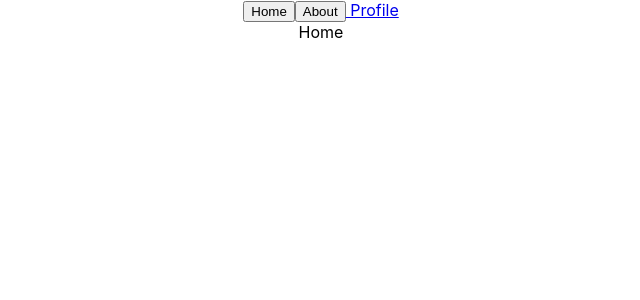
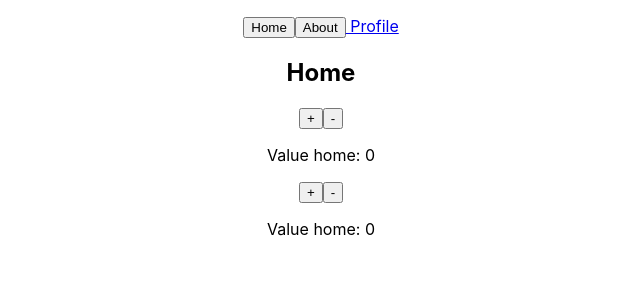
Before and after one commit to dorimusz/show-tracker, a React (Create React App) app in the folder frontend/: page / in a window 1280 px wide. Shown: the top 300 px of the page, without its empty margins (319-959 px from the left). Built offline with nearby package versions, Linux system fonts and the light colour scheme.

Commit message:
custom and global hooks

```diff
--- a/frontend/src/App.jsx
+++ b/frontend/src/App.jsx
@@ -3,7 +3,7 @@ import React from 'react';
 // import NumberPresenter from './NumberPresenter';
 // import NumberModifier from './NumberModifier';
 // import { useCounter } from './CounterProvider';
-import { useNavigate, BrowserRouter, Routes, Route, } from 'react-router-dom';
+import { Routes, Route, } from 'react-router-dom';
 import Home from './pages/Home';
 import About from './pages/About';
 import Profile from './pages/Profile';
@@ -13,10 +13,7 @@ function App() {
   // const [value, setValue] = useState(0); //no need
   // const { value, decrement, increment } = useCounter(); //ez nem a valuet adja vissza listaként két elemmel, hanem a useContext object értékét/valueját adja vissza, amin rajta van a value, decrement és increment
 
-
-
   return (
-    <BrowserRouter>
     <div className="App">
       <Navbar />
       <Routes>
@@ -36,7 +33,6 @@ function App() {
         </section> */}
 
     </div >
-    </BrowserRouter>
   );
 }
 
--- /dev/null
+++ b/frontend/src/hooks/useCounter.jsx
@@ -0,0 +1,24 @@
+import React, { useState, useEffect } from "react";
+
+export const useCounter = (path) => {
+    const [counter, setCounter] = useState(0);
+
+    useEffect(() => {
+        localStorage.setItem(path, counter)
+    }, [counter]);
+
+    useEffect(() => {
+        const localCounter = parseInt(localStorage.getItem(path));
+        setCounter(localCounter || 0);
+    }, []);
+
+    const increment = () => {
+        setCounter(counter + 1)
+    }
+
+    const decrement = () => {
+        setCounter(counter - 1)
+    }
+
+    return { counter, increment, decrement } //egy objectben köpje ki ezeket
+};
--- a/frontend/src/index.js
+++ b/frontend/src/index.js
@@ -1,17 +1,17 @@
 import React from 'react';
 import ReactDOM from 'react-dom/client';
-// import { BrowserRouter } from "react-router-dom";
+import { BrowserRouter } from "react-router-dom";
 import './index.css';
 import App from './App';
-import { CounterProvider } from './CounterProvider';
+import { CounterProvider } from './providers/counter';
 
 const root = ReactDOM.createRoot(document.getElementById('root'));
 root.render(
   <React.StrictMode>
     <CounterProvider>
-      {/* <BrowserRouter> */}
-      <App />
-      {/* </BrowserRouter> */}
+      <BrowserRouter>
+        <App />
+      </BrowserRouter>
     </CounterProvider>
   </React.StrictMode>
 );
--- a/frontend/src/pages/Home.jsx
+++ b/frontend/src/pages/Home.jsx
@@ -1,8 +1,23 @@
-import React from 'react'
+import React from "react";
+import { useCounter } from "../hooks/useCounter";
+import { useCounter as useGlobalCounter } from "../providers/counter";
 
 const Home = () => {
+    const { counter, increment, decrement } = useCounter("Home");
+    const { value, increment: goUp, decrement: goDown } = useGlobalCounter();
+
     return (
-        <div>Home</div>
+        <>
+            <h2>Home</h2>
+            <button onClick={increment}>+</button>
+            <button onClick={decrement}>-</button>
+            <p>Value home: {counter} </p>
+
+
+            <button onClick={goUp}>+</button>
+            <button onClick={goDown}>-</button>
+            <p>Value home: {value} </p>
+        </>
     )
 }
 
--- a/frontend/src/pages/Profile.jsx
+++ b/frontend/src/pages/Profile.jsx
@@ -1,8 +1,22 @@
-import React from 'react'
+import React, { useEffect } from "react";
+import { useCounter } from "../hooks/useCounter";
+import { useCounter as useGlobalCounter } from "../providers/counter";
 
 const Profile = () => {
+    const { counter, increment, decrement } = useCounter("profile"); //lokális
+    const { value, increment: goUp, decrement: goDown } = useGlobalCounter(); //globális
+
     return (
-        <div>Profile</div>
+        <>
+            <h2>Profile</h2>
+            <button onClick={increment}>+</button>
+            <button onClick={decrement}>-</button>
+            <p>Value: {counter} </p>
+
+            <button onClick={goUp}>+</button>
+            <button onClick={goDown}>-</button>
+            <p>Value home: {value} </p>
+        </>
     )
 }
 
--- /dev/null
+++ b/frontend/src/providers/counter.jsx
@@ -0,0 +1,29 @@
+import React, { useContext, createContext, useState } from "react";
+
+const CounterContext = createContext();
+
+const CounterProvider = ({ children }) => {
+    const [value, setValue] = useState(0);
+    const increment = () => {
+        setValue(value + 1);
+    };
+    const decrement = () => {
+        setValue(value - 1);
+    };
+    const contextValue = { value, increment, decrement };
+
+    return (
+        <>
+            <p></p>
+            <CounterContext.Provider value={contextValue}>
+                {children}
+            </CounterContext.Provider>
+        </>
+    );
+};
+
+const useCounter = () => {
+    return useContext(CounterContext);
+};
+
+export { CounterProvider, useCounter };
```
Also changed, not shown: frontend/src/old/CounterProvider.jsx (renamed from frontend/src/CounterProvider.jsx), frontend/src/old/NumberModifier.jsx (renamed from frontend/src/NumberModifier.jsx), frontend/src/old/NumberPresenter.jsx (renamed from frontend/src/NumberPresenter.jsx). Lines whose indentation alone changed are shown as unchanged.
